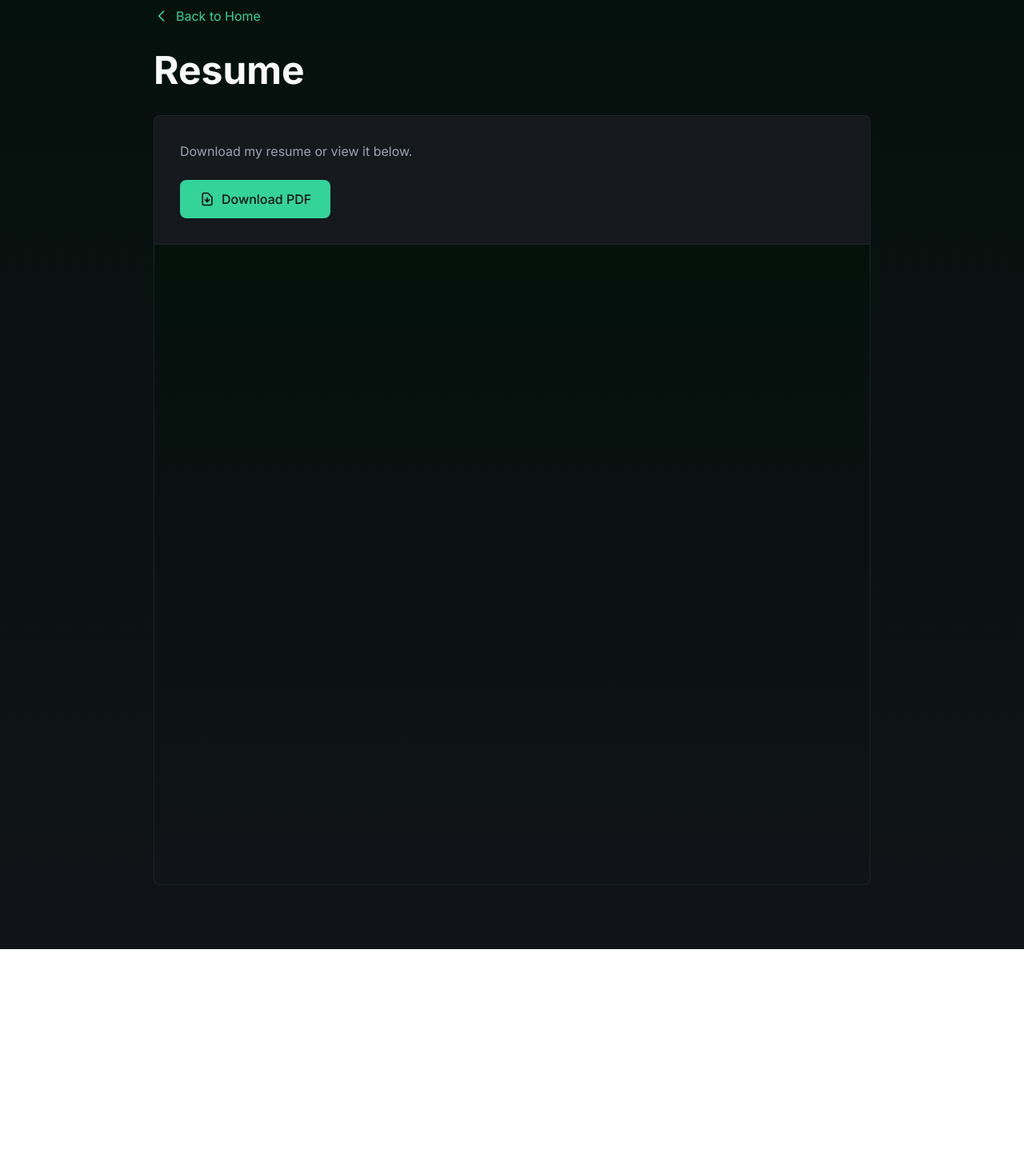
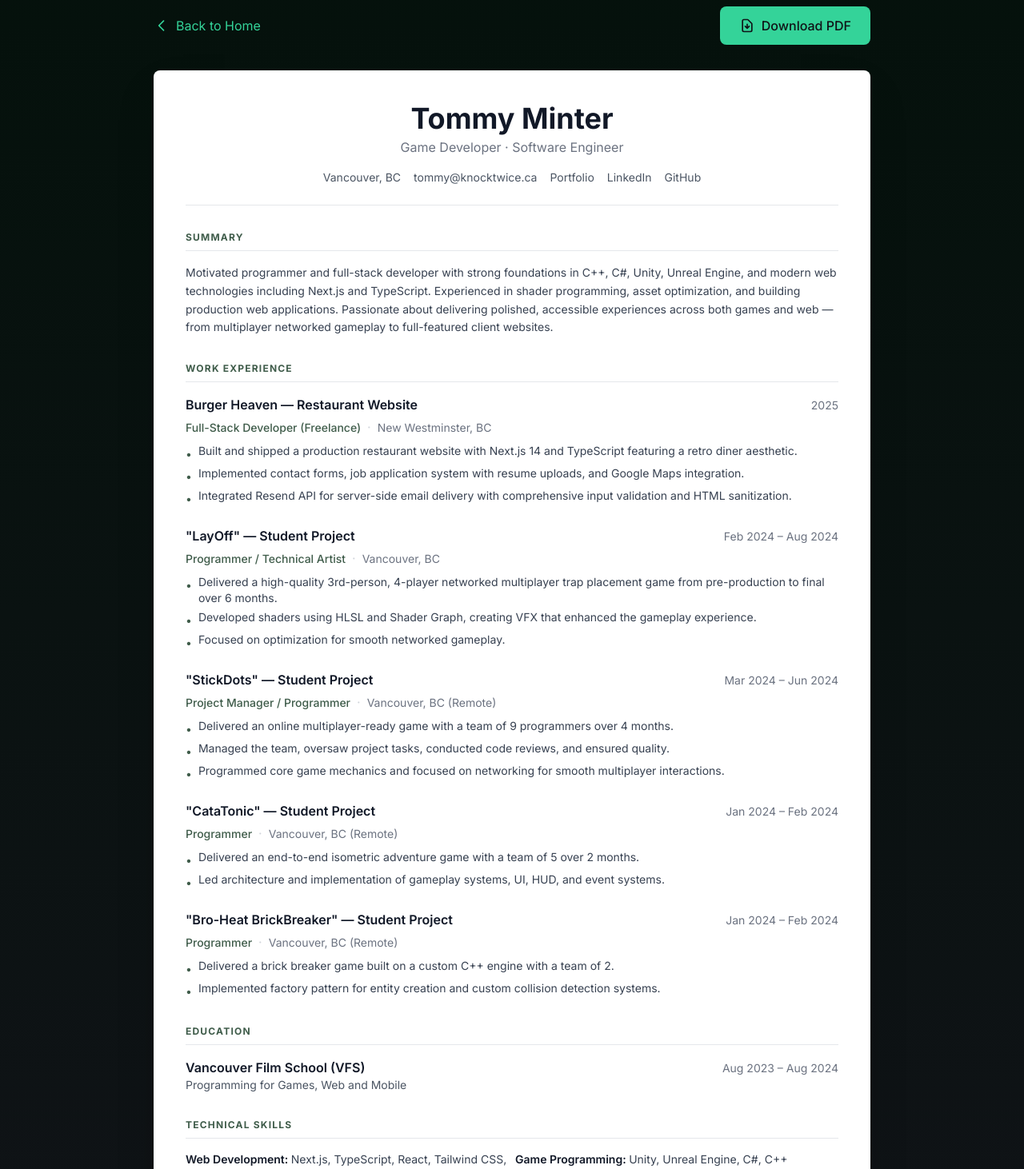
Before and after one commit to pg25tommy/tommy-minter-portfolio, a Next.js app: page /resume in a window 1280 px wide. Shown: the part 120-1582 px from the top of the page at 80% size. Before the commit the page ends 1307 px from the top, so only its background shows below. Built offline with nearby package versions, Linux system fonts and the light colour scheme.

Commit message:
Rebuild resume as styled page with print-to-PDF, add Burger Heaven, update skills

```diff
--- a/app/globals.css
+++ b/app/globals.css
@@ -42,3 +42,14 @@ body {
     text-wrap: balance;
   }
 }
+
+@media print {
+  body {
+    background: white !important;
+    color: black !important;
+    min-height: unset;
+  }
+  nav {
+    display: none !important;
+  }
+}
--- a/app/resume/page.tsx
+++ b/app/resume/page.tsx
@@ -1,63 +1,187 @@
 import Link from "next/link";
+import PrintButton from "@/components/PrintButton";
+
+function SectionHeading({ children }: { children: React.ReactNode }) {
+  return (
+    <h2 className="text-xs font-bold uppercase tracking-widest text-[#3f5c4a] mb-4 pb-2 border-b border-gray-200">
+      {children}
+    </h2>
+  );
+}
+
+interface ExperienceEntryProps {
+  title: string;
+  role: string;
+  location: string;
+  dates: string;
+  bullets: string[];
+}
+
+function ExperienceEntry({ title, role, location, dates, bullets }: ExperienceEntryProps) {
+  return (
+    <div className="mb-6">
+      <div className="flex flex-col sm:flex-row sm:items-baseline sm:justify-between gap-1 mb-1">
+        <span className="font-semibold text-gray-900">{title}</span>
+        <span className="text-sm text-gray-500 shrink-0">{dates}</span>
+      </div>
+      <div className="flex flex-col sm:flex-row sm:items-baseline gap-1 mb-2">
+        <span className="text-sm font-medium text-[#3f5c4a]">{role}</span>
+        <span className="hidden sm:inline text-gray-300 mx-1">·</span>
+        <span className="text-sm text-gray-500">{location}</span>
+      </div>
+      <ul className="space-y-1">
+        {bullets.map((b, i) => (
+          <li key={i} className="text-sm text-gray-700 flex gap-2">
+            <span className="text-[#3f5c4a] mt-1 shrink-0">•</span>
+            <span>{b}</span>
+          </li>
+        ))}
+      </ul>
+    </div>
+  );
+}
 
 export default function ResumePage() {
   return (
     <div className="min-h-screen pt-32 pb-20 px-6">
       <div className="max-w-4xl mx-auto">
-        <Link
-          href="/"
-          className="inline-flex items-center gap-2 text-mint hover:text-mint-light transition-colors mb-8"
-        >
-          <svg
-            className="w-5 h-5"
-            fill="none"
-            strokeLinecap="round"
-            strokeLinejoin="round"
-            strokeWidth="2"
-            viewBox="0 0 24 24"
-            stroke="currentColor"
+
+        {/* Controls */}
+        <div className="flex items-center justify-between mb-8 print:hidden">
+          <Link
+            href="/"
+            className="inline-flex items-center gap-2 text-mint hover:text-mint-light transition-colors"
           >
-            <path d="M15 19l-7-7 7-7" />
-          </svg>
-          Back to Home
-        </Link>
+            <svg className="w-5 h-5" fill="none" strokeLinecap="round" strokeLinejoin="round" strokeWidth="2" viewBox="0 0 24 24" stroke="currentColor">
+              <path d="M15 19l-7-7 7-7" />
+            </svg>
+            Back to Home
+          </Link>
+          <PrintButton />
+        </div>
 
-        <h1 className="text-4xl md:text-5xl font-bold text-text-primary mb-8">
-          Resume
-        </h1>
+        {/* Resume Document */}
+        <div className="bg-white text-gray-900 rounded-lg shadow-2xl p-10 print:shadow-none print:rounded-none print:p-0">
 
-        <div className="bg-grey-light border border-moss/20 rounded-lg overflow-hidden">
-          <div className="p-8 border-b border-moss/20">
-            <p className="text-text-secondary mb-6">
-              Download my resume or view it below.
-            </p>
-
-            <a
-              href="/Tommy_MInter_Resume.pdf"
-              download="Tommy_Minter_Resume.pdf"
-              className="inline-flex items-center gap-2 px-6 py-3 bg-mint text-grey-dark rounded-lg hover:bg-mint-light transition-all hover:scale-105 font-medium"
-            >
-              <svg
-                className="w-5 h-5"
-                fill="none"
-                strokeLinecap="round"
-                strokeLinejoin="round"
-                strokeWidth="2"
-                viewBox="0 0 24 24"
-                stroke="currentColor"
-              >
-                <path d="M12 10v6m0 0l-3-3m3 3l3-3m2 8H7a2 2 0 01-2-2V5a2 2 0 012-2h5.586a1 1 0 01.707.293l5.414 5.414a1 1 0 01.293.707V19a2 2 0 01-2 2z" />
-              </svg>
-              Download PDF
-            </a>
+          {/* Header */}
+          <div className="text-center mb-8 pb-6 border-b border-gray-200">
+            <h1 className="text-4xl font-bold text-gray-900 mb-1">Tommy Minter</h1>
+            <p className="text-base text-gray-500 mb-4">Game Developer · Software Engineer</p>
+            <div className="flex flex-wrap justify-center gap-x-4 gap-y-1 text-sm text-gray-600">
+              <span>Vancouver, BC</span>
+              <a href="mailto:tommy@knocktwice.ca" className="hover:text-[#34d399] transition-colors">tommy@knocktwice.ca</a>
+              <a href="https://tommyminter.com" className="hover:text-[#34d399] transition-colors">Portfolio</a>
+              <a href="https://linkedin.com/in/tommy-minter" className="hover:text-[#34d399] transition-colors">LinkedIn</a>
+              <a href="https://github.com/pg25tommy" className="hover:text-[#34d399] transition-colors">GitHub</a>
+            </div>
           </div>
 
-          {/* PDF Viewer */}
-          <iframe
-            src="/Tommy_MInter_Resume.pdf"
-            className="w-full h-[800px]"
-            title="Tommy Minter Resume"
-          />
+          {/* Summary */}
+          <div className="mb-8">
+            <SectionHeading>Summary</SectionHeading>
+            <p className="text-sm text-gray-700 leading-relaxed">
+              Motivated programmer and full-stack developer with strong foundations in C++, C#, Unity, Unreal Engine,
+              and modern web technologies including Next.js and TypeScript. Experienced in shader programming, asset optimization,
+              and building production web applications. Passionate about delivering polished, accessible experiences across both
+              games and web — from multiplayer networked gameplay to full-featured client websites.
+            </p>
+          </div>
+
+          {/* Work Experience */}
+          <section className="mb-8">
+            <SectionHeading>Work Experience</SectionHeading>
+
+            <ExperienceEntry
+              title="Burger Heaven — Restaurant Website"
+              role="Full-Stack Developer (Freelance)"
+              location="New Westminster, BC"
+              dates="2025"
+              bullets={[
+                "Built and shipped a production restaurant website with Next.js 14 and TypeScript featuring a retro diner aesthetic.",
+                "Implemented contact forms, job application system with resume uploads, and Google Maps integration.",
+                "Integrated Resend API for server-side email delivery with comprehensive input validation and HTML sanitization.",
+              ]}
+            />
+
+            <ExperienceEntry
+              title='"LayOff" — Student Project'
+              role="Programmer / Technical Artist"
+              location="Vancouver, BC"
+              dates="Feb 2024 – Aug 2024"
+              bullets={[
+                "Delivered a high-quality 3rd-person, 4-player networked multiplayer trap placement game from pre-production to final over 6 months.",
+                "Developed shaders using HLSL and Shader Graph, creating VFX that enhanced the gameplay experience.",
+                "Focused on optimization for smooth networked gameplay.",
+              ]}
+            />
+
+            <ExperienceEntry
+              title='"StickDots" — Student Project'
+              role="Project Manager / Programmer"
+              location="Vancouver, BC (Remote)"
+              dates="Mar 2024 – Jun 2024"
+              bullets={[
+                "Delivered an online multiplayer-ready game with a team of 9 programmers over 4 months.",
+                "Managed the team, oversaw project tasks, conducted code reviews, and ensured quality.",
+                "Programmed core game mechanics and focused on networking for smooth multiplayer interactions.",
+              ]}
+            />
+
+            <ExperienceEntry
+              title='"CataTonic" — Student Project'
+              role="Programmer"
+              location="Vancouver, BC (Remote)"
+              dates="Jan 2024 – Feb 2024"
+              bullets={[
+                "Delivered an end-to-end isometric adventure game with a team of 5 over 2 months.",
+                "Led architecture and implementation of gameplay systems, UI, HUD, and event systems.",
+              ]}
+            />
+
+            <ExperienceEntry
+              title='"Bro-Heat BrickBreaker" — Student Project'
+              role="Programmer"
+              location="Vancouver, BC (Remote)"
+              dates="Jan 2024 – Feb 2024"
+              bullets={[
+                "Delivered a brick breaker game built on a custom C++ engine with a team of 2.",
+                "Implemented factory pattern for entity creation and custom collision detection systems.",
+              ]}
+            />
+          </section>
+
+          {/* Education */}
+          <section className="mb-8">
+            <SectionHeading>Education</SectionHeading>
+            <div className="flex flex-col sm:flex-row sm:items-baseline sm:justify-between gap-1">
+              <div>
+                <p className="font-semibold text-gray-900">Vancouver Film School (VFS)</p>
+                <p className="text-sm text-gray-600">Programming for Games, Web and Mobile</p>
+              </div>
+              <span className="text-sm text-gray-500 shrink-0">Aug 2023 – Aug 2024</span>
+            </div>
+          </section>
+
+          {/* Skills */}
+          <section>
+            <SectionHeading>Technical Skills</SectionHeading>
+            <div className="grid grid-cols-1 sm:grid-cols-2 gap-2">
+              {[
+                { label: "Web Development", value: "Next.js, TypeScript, React, Tailwind CSS, Node.js" },
+                { label: "Game Programming", value: "Unity, Unreal Engine, C#, C++" },
+                { label: "Shader Programming", value: "HLSL, Shader Graph, VFX Creation" },
+                { label: "Networking", value: "Multiplayer Sync & Performance Optimization" },
+                { label: "Languages", value: "TypeScript, C#, C++, JavaScript, Python" },
+                { label: "APIs & Tools", value: "Resend, Google Maps API, Git" },
+              ].map(({ label, value }) => (
+                <div key={label} className="text-sm">
+                  <span className="font-semibold text-gray-900">{label}: </span>
+                  <span className="text-gray-700">{value}</span>
+                </div>
+              ))}
+            </div>
+          </section>
+
         </div>
       </div>
     </div>
--- /dev/null
+++ b/components/PrintButton.tsx
@@ -0,0 +1,23 @@
+"use client";
+
+export default function PrintButton() {
+  return (
+    <button
+      onClick={() => window.print()}
+      className="inline-flex items-center gap-2 px-6 py-3 bg-mint text-grey-dark rounded-lg hover:bg-mint-light transition-all hover:scale-105 font-medium"
+    >
+      <svg
+        className="w-5 h-5"
+        fill="none"
+        strokeLinecap="round"
+        strokeLinejoin="round"
+        strokeWidth="2"
+        viewBox="0 0 24 24"
+        stroke="currentColor"
+      >
+        <path d="M12 10v6m0 0l-3-3m3 3l3-3m2 8H7a2 2 0 01-2-2V5a2 2 0 012-2h5.586a1 1 0 01.707.293l5.414 5.414a1 1 0 01.293.707V19a2 2 0 01-2 2z" />
+      </svg>
+      Download PDF
+    </button>
+  );
+}
--- a/package.json
+++ b/package.json
@@ -13,7 +13,6 @@
     "framer-motion": "^11.11.17",
     "gray-matter": "^4.0.3",
     "next": "^15.5.19",
-    "next-mdx-remote": "^5.0.0",
     "react": "^19.0.0",
     "react-dom": "^19.0.0",
     "react-icons": "^5.5.0",
```
Also changed, not shown: 1 other file (tests, documents, lock files or other folders).
